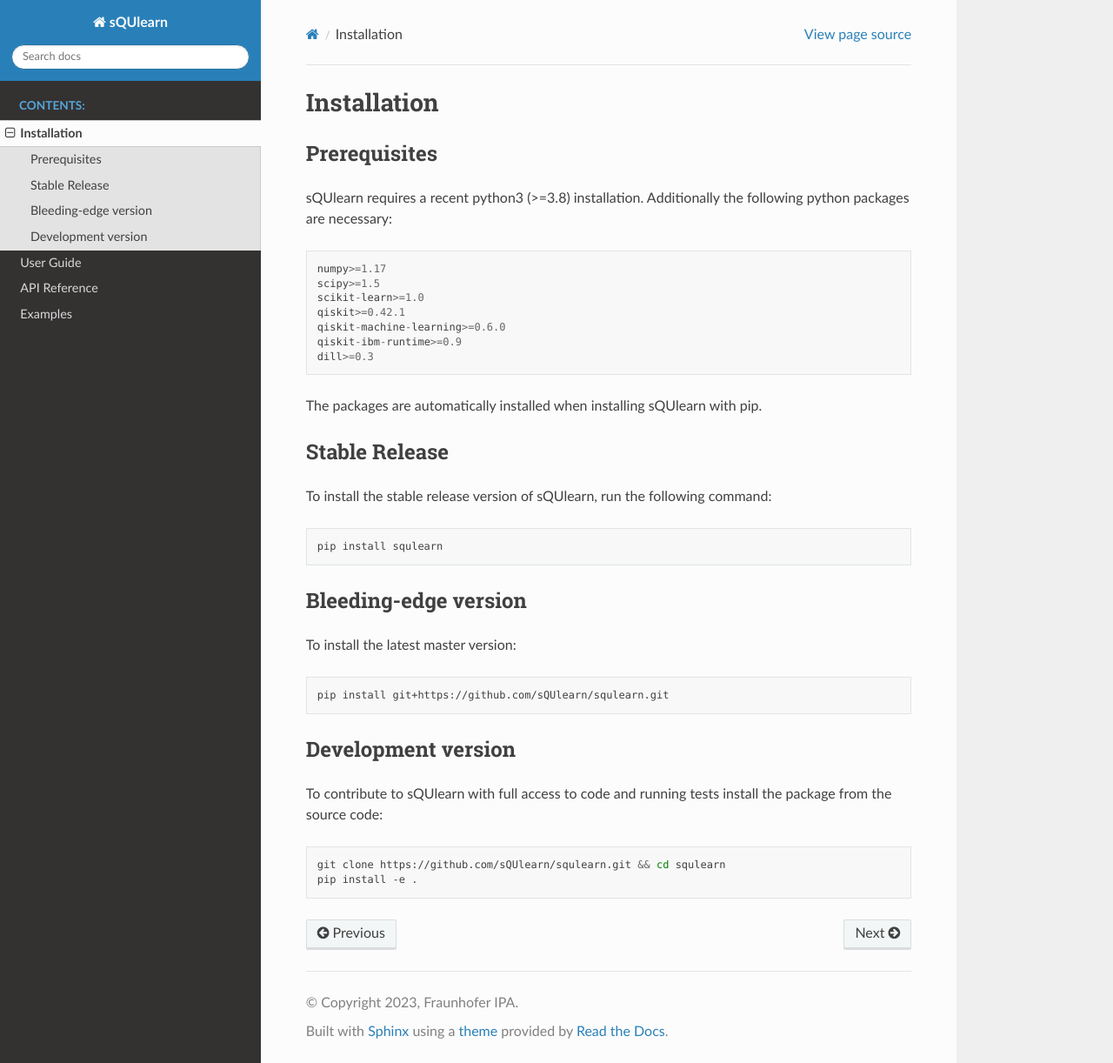
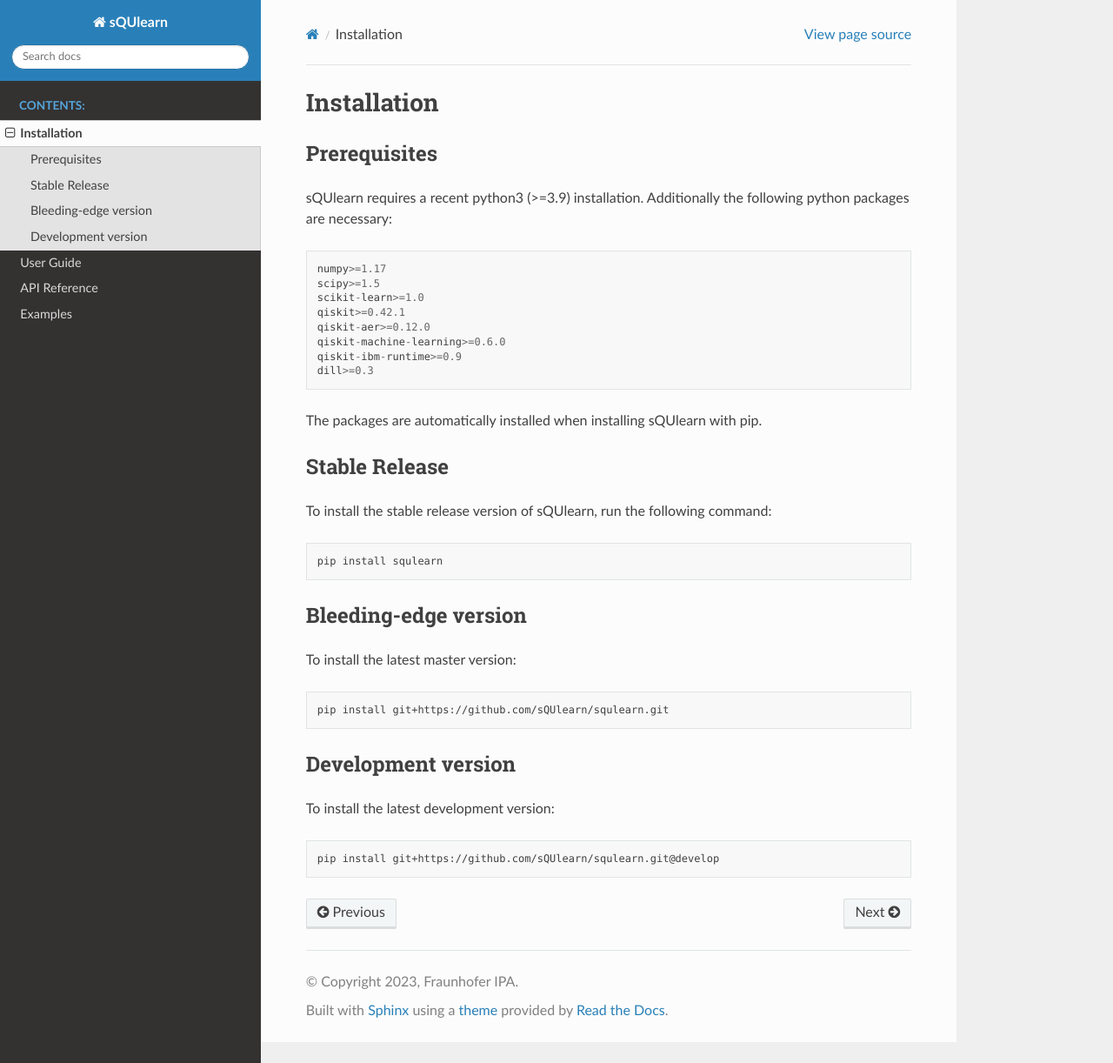
Before and after one commit to sQUlearn/squlearn, a Sphinx documentation site: the page built from docs/install/install.rst, in a window 1280 px wide and 1222 px high. Shown: the whole window at 87% size. Built offline with Sphinx 7.4.7 and the Read the Docs theme 2.0.0, drawn with Linux system fonts in a browser that asks for light colours; pages that are not in the unit, such as notebooks, are missing from menus.

Commit message:
aer to installation, change install develop

```diff
--- a/docs/install/install.rst
+++ b/docs/install/install.rst
@@ -6,13 +6,14 @@
 Prerequisites
 -------------
 
-sQUlearn requires a recent python3 (>=3.8) installation.
+sQUlearn requires a recent python3 (>=3.9) installation.
 Additionally the following python packages are necessary: ::
 
     numpy>=1.17
     scipy>=1.5
     scikit-learn>=1.0
     qiskit>=0.42.1
+    qiskit-aer>=0.12.0
     qiskit-machine-learning>=0.6.0
     qiskit-ibm-runtime>=0.9
     dill>=0.3
@@ -42,9 +43,8 @@
 Development version
 -------------------
 
-To contribute to sQUlearn with full access to code and running tests install the package from the source code:
+To install the latest development version:
 
 .. code-block:: bash
 
-    git clone https://github.com/sQUlearn/squlearn.git && cd squlearn
-    pip install -e .
+    pip install git+https://github.com/sQUlearn/squlearn.git@develop
```
